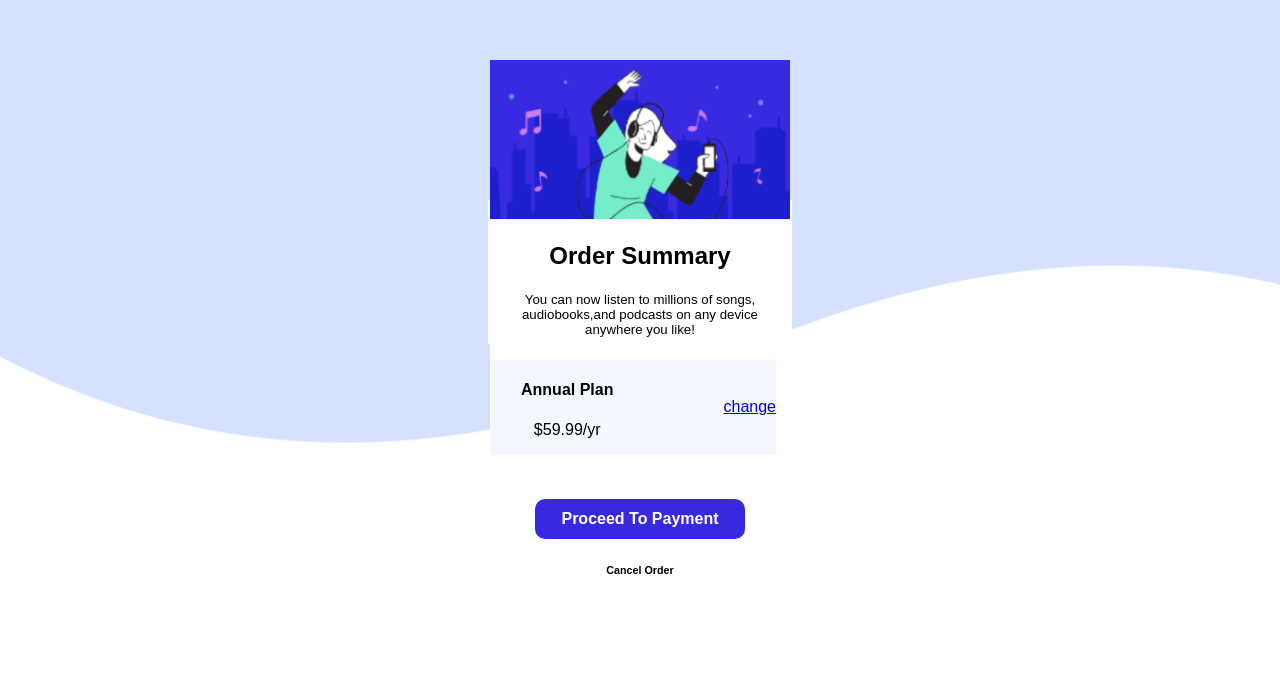
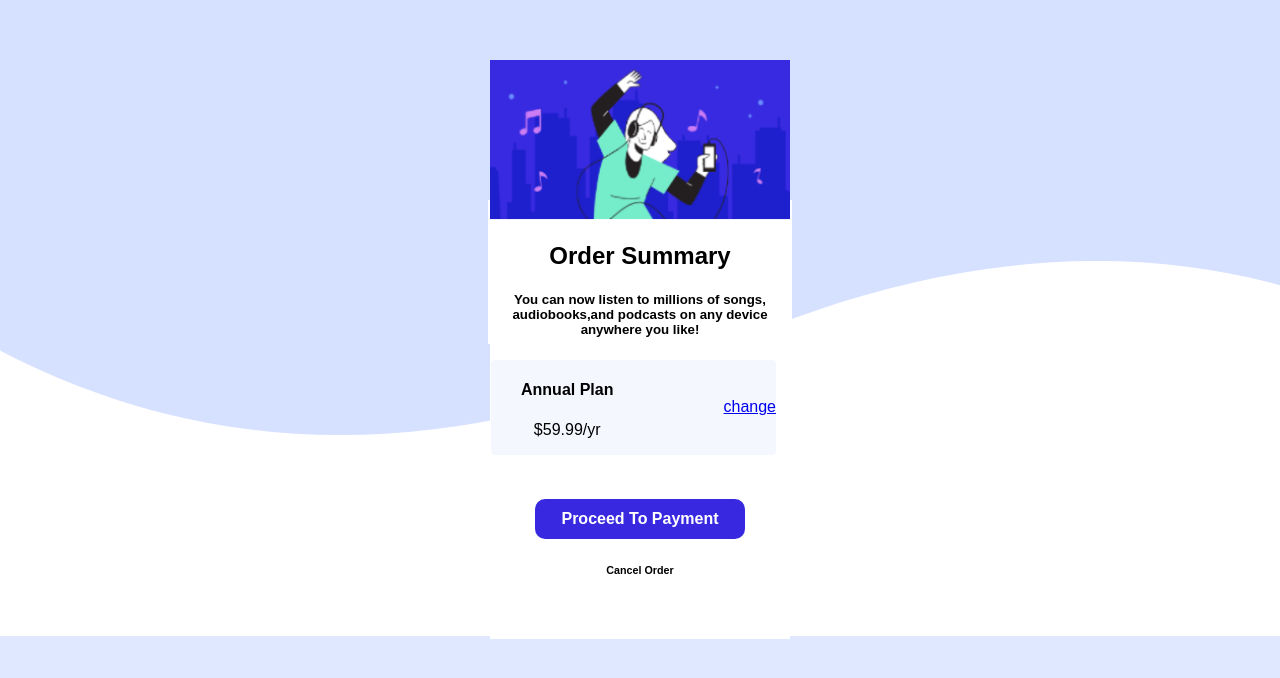
Before and after one commit to chimmydee/Group-92, a plain HTML site: page index.html in a window 1280 px wide. Drawn offline with Linux system fonts and the light colour scheme.

Commit message:
background styling

```diff
--- a/index.html
+++ b/index.html
@@ -5,7 +5,7 @@
     <meta http-equiv="X-UA-Compatible" content="IE=edge">
     <meta name="viewport" content="width=device-width, initial-scale=1.0">
     <title>Document</title>
-    <link rel="stylesheet" href="style.css"
+    <link rel="stylesheet" href="style.css">
 </head>
 <body>
         <div class="i">
@@ -17,7 +17,7 @@
             <strong>Order Summary</strong>
         </h2>
         <p>
-            <h5 style="font-weight:lighter; padding-top: 0;">You can now listen to millions of songs,<br>audiobooks,and podcasts on any device<br> anywhere you like!</h5>
+            <h5>You can now listen to millions of songs,<br>audiobooks,and podcasts on any device<br> anywhere you like!</h5>
         </p>
         </div>
         <div class="a d">
--- a/style.css
+++ b/style.css
@@ -1,7 +1,11 @@
 body{
-    background-image: url('bg.png');
-    background-repeat: no-repeat;
-    background-size: cover;
+    background: url('bg.png') hsl(225, 100%, 94%)  repeat-x;
+    display: flex;
+    min-height: 100%;
+    align-items: center;
+    justify-content: center;
+    margin: 0;
+    padding: 0;
 }
 
 .a{
```
